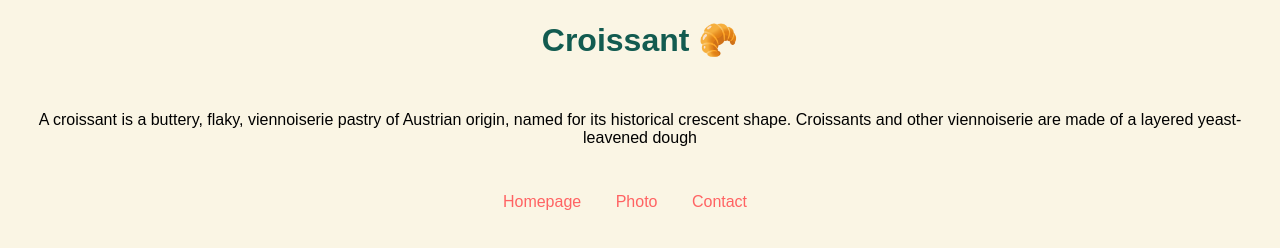
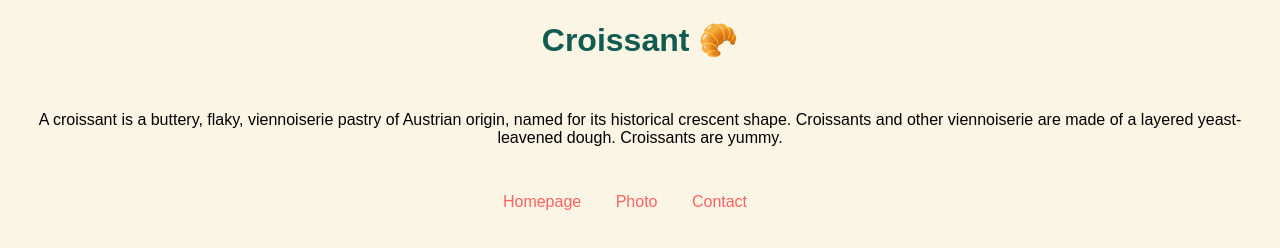
Before and after one commit to tashatran/croissant, a plain HTML site: page index.html in a window 1280 px wide. Drawn offline with Linux system fonts and the light colour scheme.

Commit message:
updated p

```diff
--- a/index.html
+++ b/index.html
@@ -13,7 +13,7 @@
     <p class="blurb">
       A croissant is a buttery, flaky, viennoiserie pastry of Austrian origin,
       named for its historical crescent shape. Croissants and other viennoiserie
-      are made of a layered yeast-leavened dough
+      are made of a layered yeast-leavened dough. Croissants are yummy.
     </p>
     <span>
       <a href="/index.html" title="Home"> Homepage </a>
```
